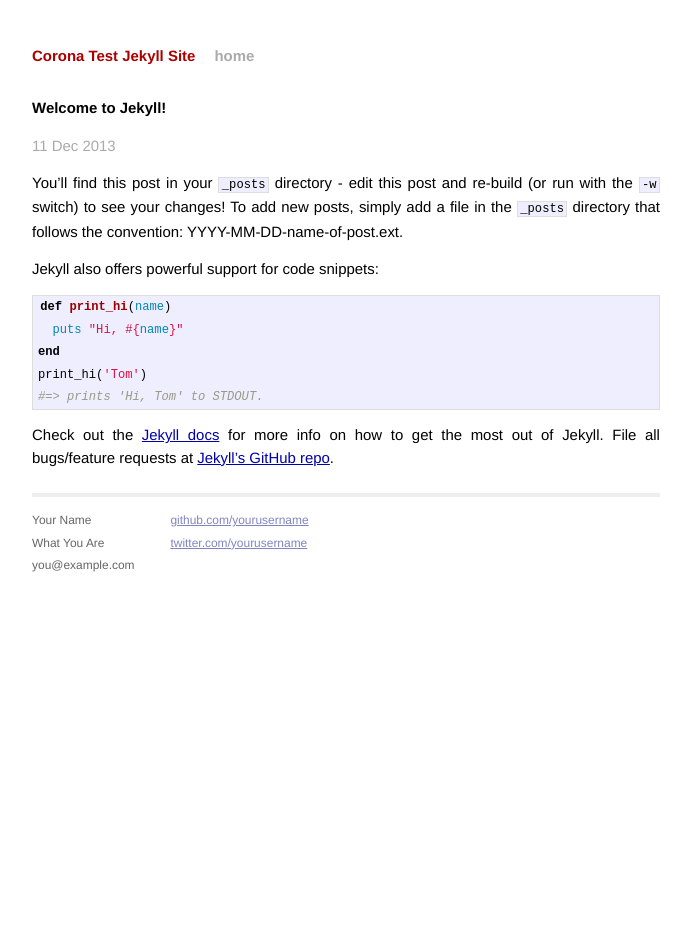
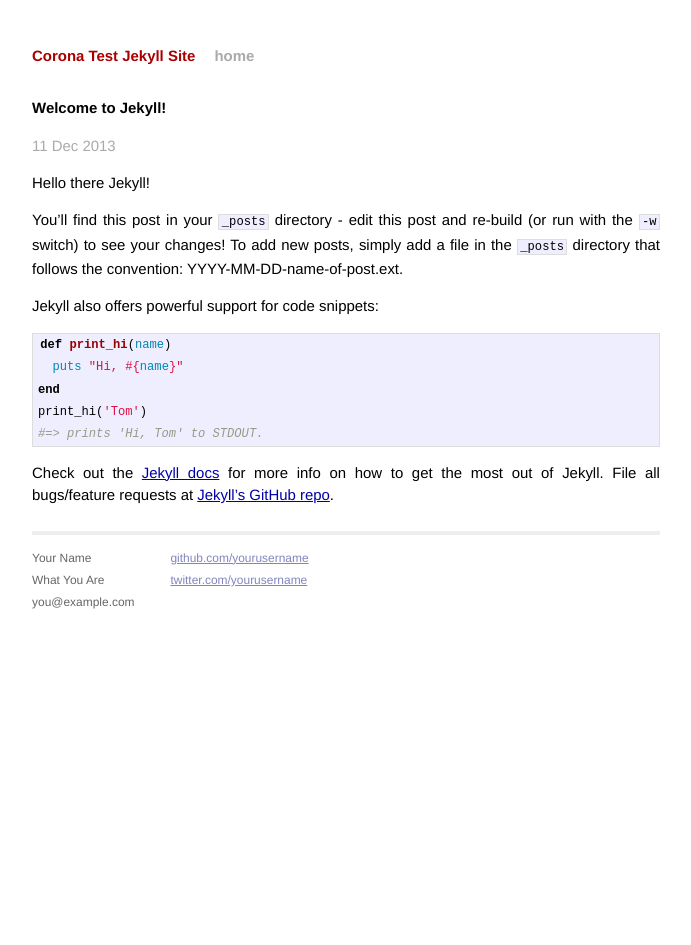
Before and after one commit to mattcorona/ck-jkl-test, a Jekyll site: the page built from _posts/2013-12-11-welcome-to-jekyll.markdown, in a window 1280 px wide. Shown: the whole page, without its empty margins (294-985 px from the left). Built offline with Jekyll 4.4.1, drawn with Linux system fonts in a browser that asks for light colours; Markdown is read by kramdown in place of the engine named in the settings.

Commit message:
Update 2013-12-11-welcome-to-jekyll.markdown

```diff
--- a/_posts/2013-12-11-welcome-to-jekyll.markdown
+++ b/_posts/2013-12-11-welcome-to-jekyll.markdown
@@ -4,6 +4,8 @@
 date:   2013-12-11 11:13:07
 categories: jekyll update
 ---
+
+Hello there Jekyll!
 
 You'll find this post in your `_posts` directory - edit this post and re-build (or run with the `-w` switch) to see your changes!
 To add new posts, simply add a file in the `_posts` directory that follows the convention: YYYY-MM-DD-name-of-post.ext.
```
